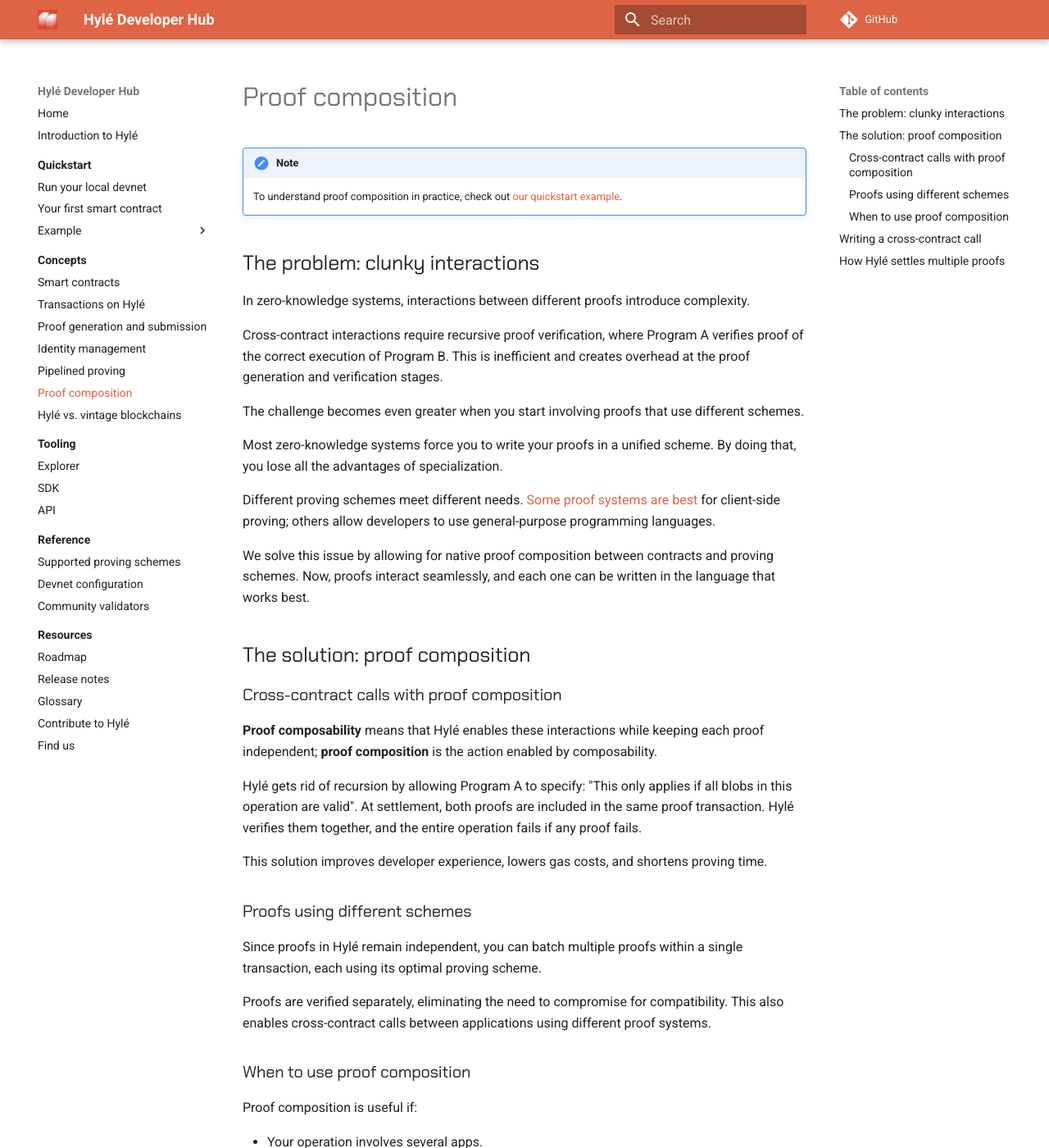
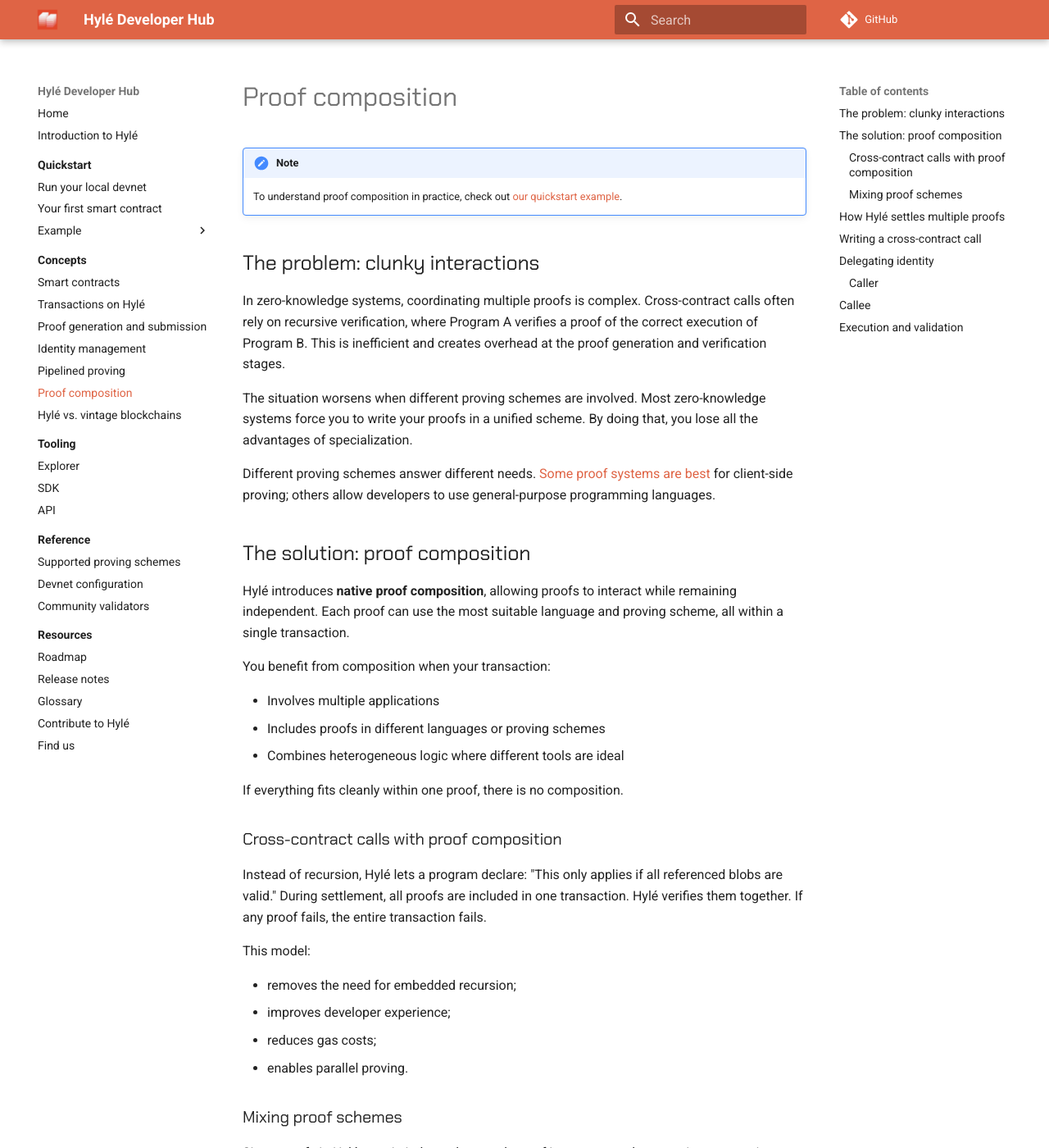
Before and after one commit to Hyle-org/devhub-hyle, an MkDocs documentation site: the page built from docs/concepts/proof-composability.md, in a window 1280 px wide and 1400 px high. Shown: the whole window at 82% size. Built offline with MkDocs 1.6.1 and Material for MkDocs 9.7.7, drawn with Linux system fonts in a browser that asks for light colours; plug-ins that fetch from the network failed and are left out; comment, search, counter and statistics services are not loaded; some of the changed text lies outside the part shown.

Commit message:
callers and callees

````diff
--- a/docs/concepts/proof-composability.md
+++ b/docs/concepts/proof-composability.md
@@ -5,47 +5,56 @@
 
 ## The problem: clunky interactions
 
-In zero-knowledge systems, interactions between different proofs introduce complexity.
+In zero-knowledge systems, coordinating multiple proofs is complex. Cross-contract calls often rely on recursive verification, where Program A verifies a proof of the correct execution of Program B. This is inefficient and creates overhead at the proof generation and verification stages.
 
-Cross-contract interactions require recursive proof verification, where Program A verifies proof of the correct execution of Program B. This is inefficient and creates overhead at the proof generation and verification stages.
+The situation worsens when different proving schemes are involved. Most zero-knowledge systems force you to write your proofs in a unified scheme. By doing that, you lose all the advantages of specialization.
 
-The challenge becomes even greater when you start involving proofs that use different schemes.
-
-Most zero-knowledge systems force you to write your proofs in a unified scheme. By doing that, you lose all the advantages of specialization.
-
-Different proving schemes meet different needs. [Some proof systems are best](./proof-generation.md) for client-side proving; others allow developers to use general-purpose programming languages.
-
-We solve this issue by allowing for native proof composition between contracts and proving schemes. Now, proofs interact seamlessly, and each one can be written in the language that works best.
+Different proving schemes answer different needs. [Some proof systems are best](./proof-generation.md) for client-side proving; others allow developers to use general-purpose programming languages.
 
 ## The solution: proof composition
 
+Hylé introduces **native proof composition**, allowing proofs to interact while remaining independent. Each proof can use the most suitable language and proving scheme, all within a single transaction.
+
+You benefit from composition when your transaction:
+
+- Involves multiple applications
+- Includes proofs in different languages or proving schemes
+- Combines heterogeneous logic where different tools are ideal
+
+If everything fits cleanly within one proof, there is no composition.
+
 ### Cross-contract calls with proof composition
 
-**Proof composability** means that Hylé enables these interactions while keeping each proof independent; **proof composition** is the action enabled by composability.
+Instead of recursion, Hylé lets a program declare: "This only applies if all referenced blobs are valid." During settlement, all proofs are included in one transaction. Hylé verifies them together. If any proof fails, the entire transaction fails.
 
-Hylé gets rid of recursion by allowing Program A to specify: "This only applies if all blobs in this operation are valid". At settlement, both proofs are included in the same proof transaction. Hylé verifies them together, and the entire operation fails if any proof fails.
+This model:
 
-This solution improves developer experience, lowers gas costs, and shortens proving time.
+- removes the need for embedded recursion;
+- improves developer experience;
+- reduces gas costs;
+- enables parallel proving.
 
-### Proofs using different schemes
+### Mixing proof schemes
 
-Since proofs in Hylé remain independent, you can batch multiple proofs within a single transaction, each using its optimal proving scheme.
+Since proofs in Hylé remain independent, each proof in a composed transaction can use its own proving scheme. Proofs are verified separately, eliminating the need to compromise for compatibility. This also enables cross-contract calls between applications using different proof systems.
 
-Proofs are verified separately, eliminating the need to compromise for compatibility. This also enables cross-contract calls between applications using different proof systems.
+You can:
 
-### When to use proof composition
+- batch heterogeneous proofs;
+- call between contracts using different systems;
+- choose the best proving scheme for each proof.
 
-Proof composition is useful if:
+## How Hylé settles multiple proofs
 
-- Your operation involves several apps.
-- Your operation involves several proofs written in different languages.
-- Your operation involves very different actions and has different optimal languages: you can now afford to use them.
+![A ticket purchase process with four key steps. First, a user requests a ticket through the TicketApp, which in turn requests a transaction blob from MoneyApp. The blob includes the transfer details and is sent back to TicketApp for verification. Second, the TicketApp composes a transaction by combining its own blob and the MoneyApp blob, detailing the operation's validity. Third, the composed transaction is sent to Hylé for verification, where the state transition and assertions are confirmed. Finally, after verification, the user pays $10 and receives their ticket.](../assets/img/proof-composition-flow.jpg)
 
-It has no effect if your operation's entire logic is in one single proof.
+When a transaction includes multiple proofs, Hylé begins verifying each proof as soon as it's ready. If one fails or times out, the entire transaction is rejected.
+
+Proof generation is parallelized as all proofs are independent. Verification is asynchronous thanks to [pipelined proving](./pipelined-proving.md).
 
 ## Writing a cross-contract call
 
-Your program doesn't need to verify another program’s execution directly. Instead, it references the external contract using a structured claim, such as:
+Your program doesn't need to verify another program’s execution directly. Instead, your contract declares claims about other apps:
 
 ```md
 MoneyApp::transfer(10, A, B) == true
@@ -57,20 +66,50 @@
 Each claim consists of:
 
 - The application (MoneyApp, TicketApp)
-- The function being called (transfer, get)
-- The parameters used
+- The function (transfer, get)
+- Parameters
 - A result assertion (== true, == ticket)
 
-In our quickstart example, [the source code looks like this](https://github.com/Hyle-org/examples/blob/492501ebe6caad8a0fbe3f286f0f51f0ddca537c/ticket-app/contract/src/lib.rs#L44-L66).
+See [the source code from our example](https://github.com/Hyle-org/examples/blob/492501ebe6caad8a0fbe3f286f0f51f0ddca537c/ticket-app/contract/src/lib.rs#L44-L66).
 
-## How Hylé settles multiple proofs
+## Delegating identity
 
-![A ticket purchase process with four key steps. First, a user requests a ticket through the TicketApp, which in turn requests a transaction blob from MoneyApp. The blob includes the transfer details and is sent back to TicketApp for verification. Second, the TicketApp composes a transaction by combining its own blob and the MoneyApp blob, detailing the operation's validity. Third, the composed transaction is sent to Hylé for verification, where the state transition and assertions are confirmed. Finally, after verification, the user pays $10 and receives their ticket.](../assets/img/proof-composition-flow.jpg)
+Each transaction in Hylé is signed by a single identity blob. By default, this identity authorizes all blobs in the transaction.
 
-When you submit multiple proofs to Hylé, proof generation can be parallelized.
+For cross-contract composition, Hylé supports **callees**, blobs that run under a different identity.
 
-Thanks to [pipelined proving](./pipelined-proving.md), proof verification is asynchronous. Proving times do not compound since proofs do not depend on each other, allowing proof generation to be parallelized.
+This lets contracts trigger delegated actions without needing nested calls or recursion.
 
-As soon as one proof is ready, it can be verified on Hylé, even if the other proofs aren't ready yet.
+Consider an AMM:
 
-Once all proofs related to the transaction are verified, the transaction is settled on Hylé. If one proof verification fails, then the entire transaction fails. If a proof times out, the transaction fails when the timeout occurs.
+1. Alice signs and submits a swap
+1. The AMM blob executes `swap()`
+1. `swap()` lists `transfer()` and `transferFrom()` as callees
+1. These callees run as if the AMM signed them
+
+![Diagram showing a composed transaction in Hylé for an AMM swap. BlobIdentity verifies the user's identity. Blob1: The user approves the AMM to spend 5 TokenX (approve call to the TokenX contract). Blob2: The AMM initiates a swap for the X/Y pair, listing Blob3 and Blob4 as callees. It checks that the swap is valid and callees are correctly structured. Blob3: The AMM transfers 0.02 TokenY to the user via the TokenY contract. It verifies that the caller matches the from field. Blob4: The AMM calls transferFrom to pull 5 TokenX from the user. It checks that the caller is allowed to move the tokens or has an approval.Each blob runs independently but within a shared transaction structure, with the AMM blob delegating authority to callees.](../assets/img/amm.jpg)
+
+### Caller
+
+The **caller** is the identity under which a blob executes. By default, it’s the transaction signer (e.g., `Alice.hydentity`).
+
+If a blob is a callee, its caller becomes the blob that declared it.
+
+## Callee
+
+A **callee** is a blob that runs on behalf of another blob. This lets contracts perform delegated actions without initiating their own transactions.
+
+For example:
+
+- Alice signs and submits a transaction that includes a blob for an AMM swap
+- The AMM swap blob declares two callees: `transfer` and `transferFrom`
+- These execute with the AMM as the caller
+
+## Execution and validation
+
+Each callee:
+
+- Verifies that the caller blob explicitly listed it as a callee
+- Checks authorization logic (e.g., `transferFrom` checks for prior `approve`)
+
+This approach lets users delegate logic to contracts without nested transactions, maintaining clarity and flatness in Hylé’s execution model.
````
Also changed, not shown: docs/assets/img/amm.jpg (added).
